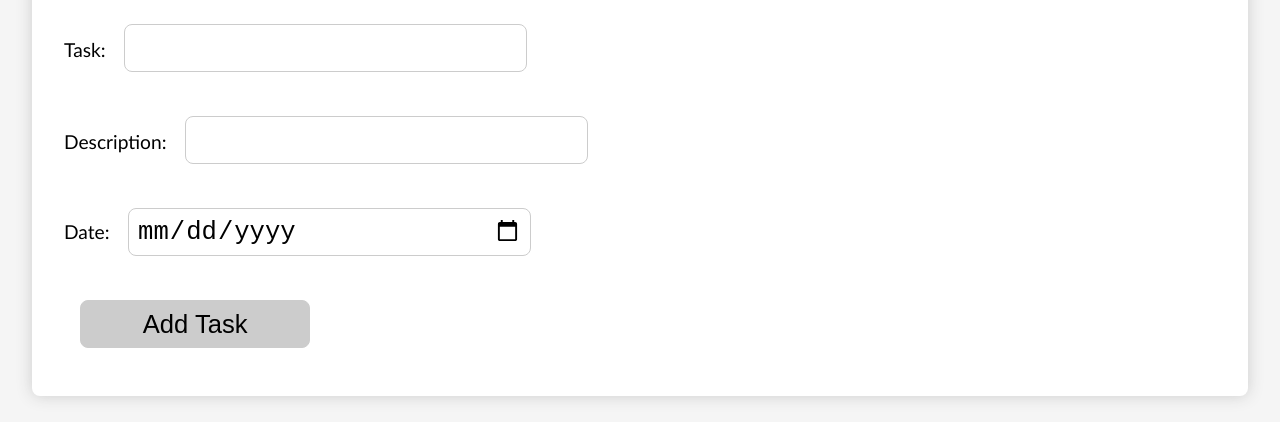
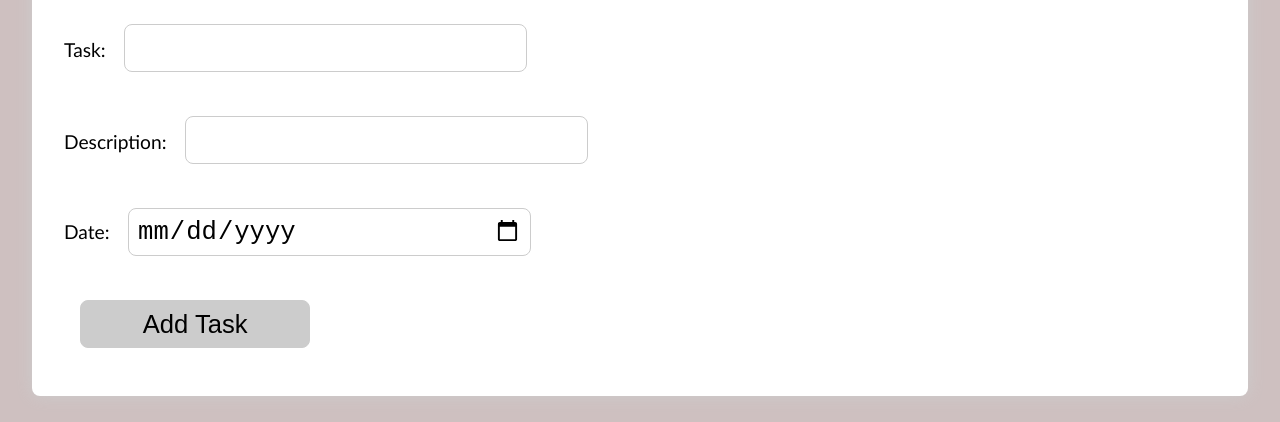
Before and after one commit to abhaychavhan1208/TODO, a plain HTML site: page index.html in a window 1280 px wide. Shown: the part 161-583 px from the top of the page. Drawn offline with Linux system fonts and the light colour scheme.

Commit message:
change body backgraound

```diff
--- a/style.css
+++ b/style.css
@@ -5,7 +5,7 @@
 }
 
 body {
-    background-color: #f5f5f5;
+    background-color: #cec0c0;
     font-family: 'Gill Sans', 'Gill Sans MT';
     font-size: 10px;
 }
```
